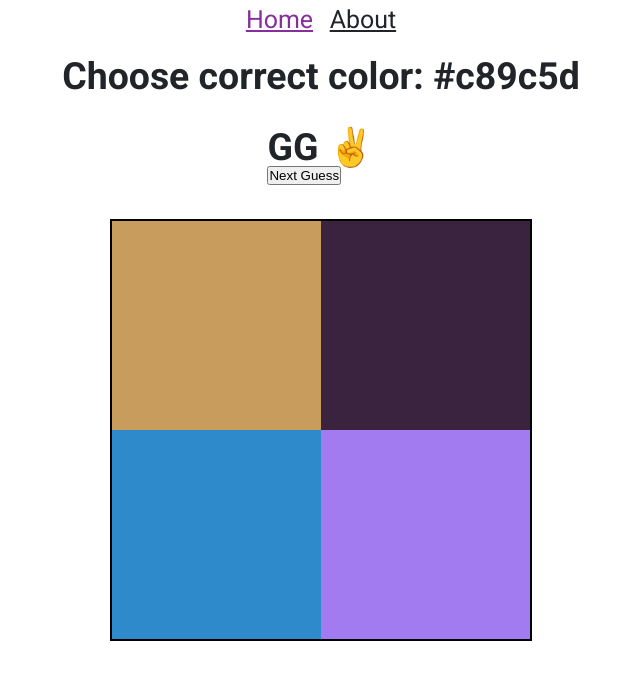
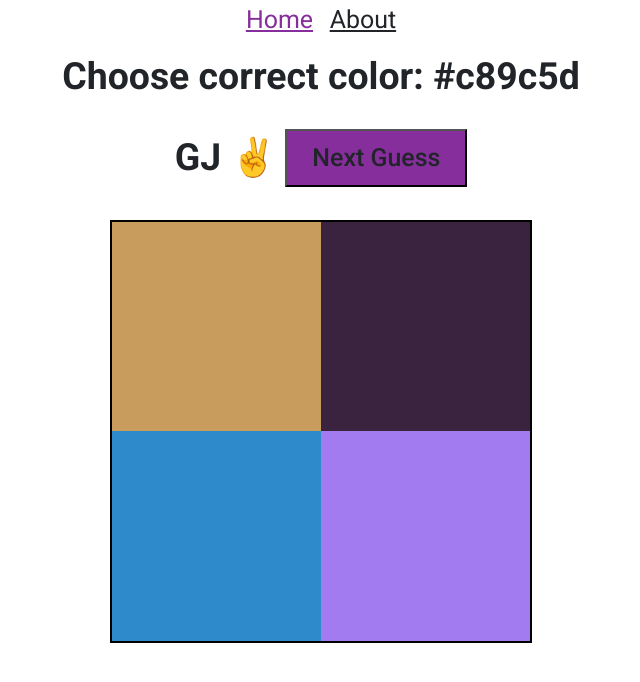
Before and after one commit to zakrzewskib/ChooseColorNuxt, a Nuxt app: page / in a window 1280 px wide. Both pictures are taken after a click on the element 535 px from the left and 235 px from the top of the page. Shown: the top 682 px of the page, without its empty margins (319-959 px from the left). Built offline with nearby package versions, Linux system fonts and the light colour scheme.

Commit message:
This should be in another component
(Button and message about win)

```diff
--- a/pages/index.vue
+++ b/pages/index.vue
@@ -5,8 +5,8 @@
       :colorToSelect="colorToSelect"
     />
 
-    <div v-if="correctColor">
-      <h1>GG ✌</h1>
+    <div v-if="correctColor" class="winning-message">
+      <h1>GJ ✌</h1>
       <button @click="nextGuess">Next Guess</button>
     </div>
 
@@ -120,4 +120,25 @@ h1 {
 
   gap: 3.2rem;
 }
+
+.winning-message {
+  display: flex;
+  gap: 0.8rem;
+  align-items: center;
+}
+
+.winning-message button {
+  padding: 1.2rem 2.4rem;
+  font-weight: 500;
+  font-family: inherit;
+  font-size: 2.4rem;
+  color: #212529;
+  background-color: #862e9c;
+
+  cursor: pointer;
+}
+
+button:hover {
+  background-color: #9c36b5;
+}
 </style>
```
